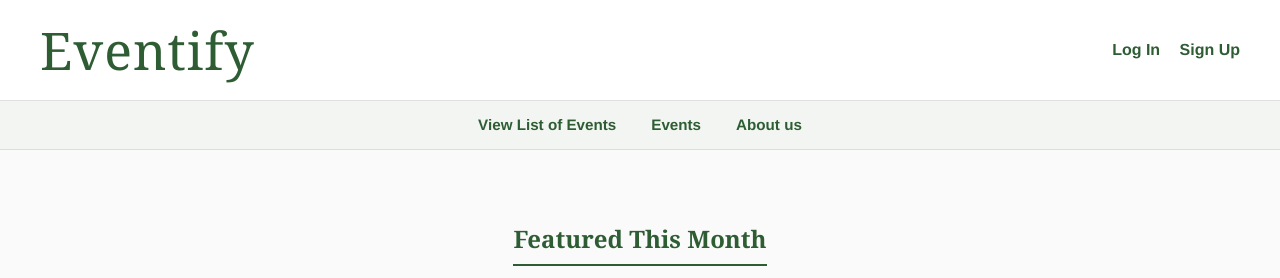
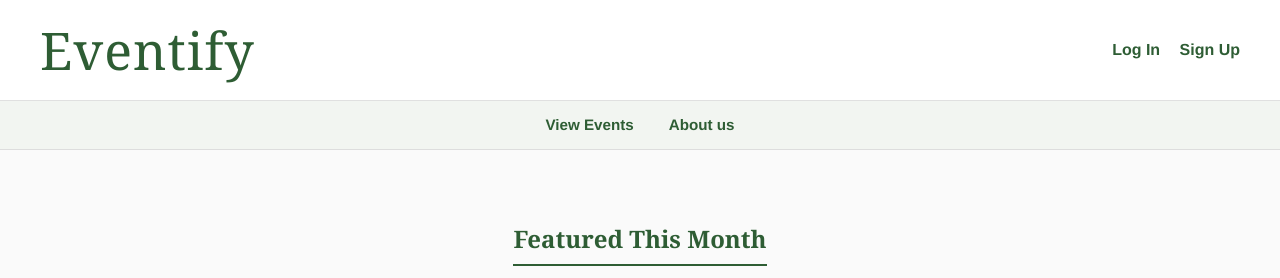
Before and after one commit to drewhy98/Eventify, a PHP site: page /index.php in a window 1280 px wide. Shown: the top 278 px of the page. Run offline with PHP 8.4, Linux system fonts and the light colour scheme.

Commit message:
Update header.php

```diff
--- a/site/includes/header.php
+++ b/site/includes/header.php
@@ -38,7 +38,6 @@ if (session_status() === PHP_SESSION_NONE) {
 </header>
 
 <nav>
-    <a href="view_events.php">View List of Events</a>
-    <a href="events.php">Events</a>
+<a href="view_events.php">View Events</a>
     <a href="about_us.php">About us</a>
 </nav>
```
